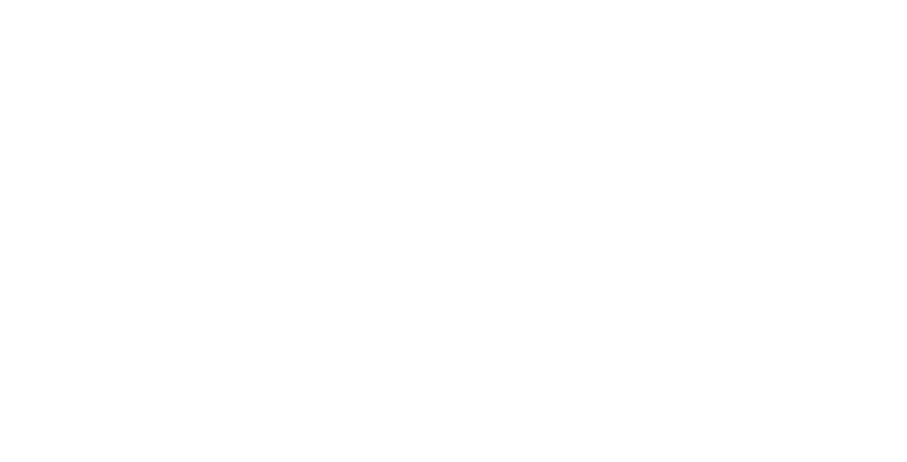
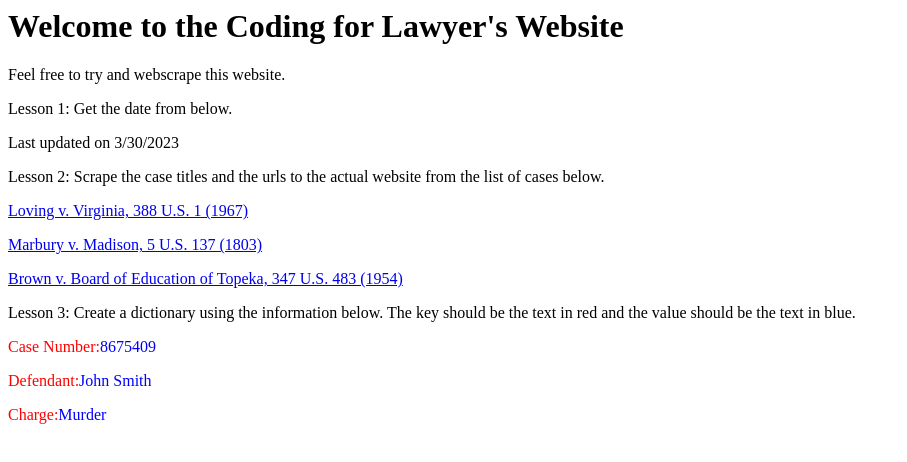
Before and after one commit to MatthewExpungement/MatthewExpungement.github.io, a plain HTML site: page index.html in a window 1280 px wide. Shown: the whole page, without its empty margins (0-907 px from the left). Drawn offline with Linux system fonts and the light colour scheme.

Commit message:
Update index.html

```diff
--- a/index.html
+++ b/index.html
@@ -1,8 +1,36 @@
 <html>
 <head>
-    <title>This is the title</title>
+    <title>C4L Basic Website</title>
+    <style>
+        .key_class{
+            color:red;
+        }
+        .value_class{
+            color:blue;
+        }
+    </style>
 </head>
 <body>
+<h1>Welcome to the Coding for Lawyer's Website</h1>
+<p id="sub_title">Feel free to try and webscrape this website.</p>
+
+<p>Lesson 1: Get the date from below.</p>
+<div id="timestamp_div">
+    <p>Last updated on <span id="timestamp">3/30/2023</span></p>
+</div>
+<p>Lesson 2: Scrape the case titles and the urls to the actual website from the list of cases below.</p>
+<div id="cases">
+    <p><a href='https://supreme.justia.com/cases/federal/us/388/1/'>Loving v. Virginia, 388 U.S. 1 (1967)</a></p>
+    <p><a href='https://supreme.justia.com/cases/federal/us/5/137/'>Marbury v. Madison, 5 U.S. 137 (1803)</a></p>
+    <p><a href='https://supreme.justia.com/cases/federal/us/347/483/'>Brown v. Board of Education of Topeka, 347 U.S. 483 (1954)</a></p>
+</div>
+<p>Lesson 3: Create a dictionary using the information below. The key should be the text in red and the value should be the text in blue.</p>
+
+<div id="case_information">
+    <p><span class="key_class">Case Number:</span><span class="value_class">8675409</span></p>
+    <p><span class="key_class">Defendant:</span><span class="value_class">John Smith</span></p>
+    <p><span class="key_class">Charge:</span><span class="value_class">Murder</span></p>
+</div>
 
 </body>
 </html>
```
